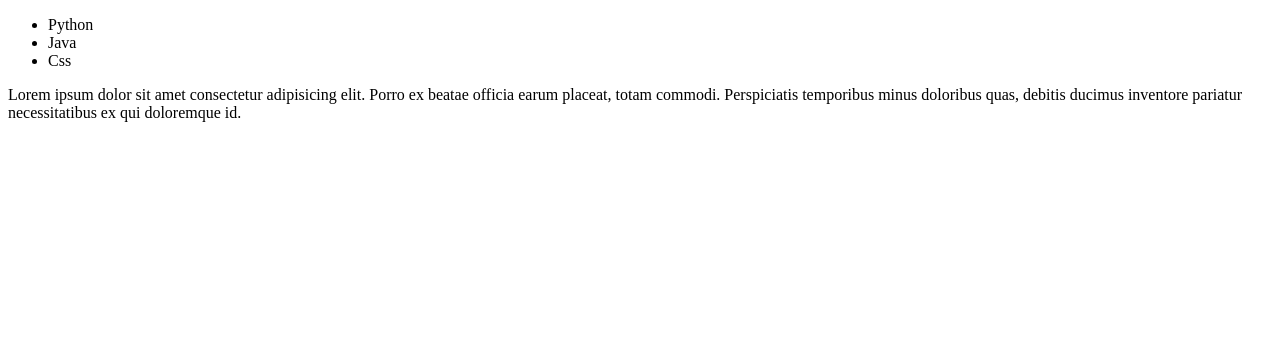
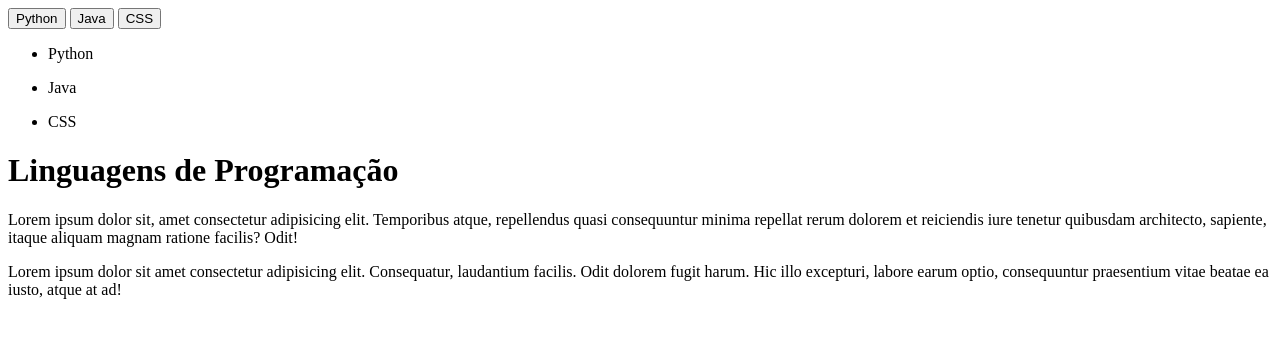
Before and after one commit to EzequielBispo/Exercicio-Git-2, a plain HTML site: page index.html in a window 1280 px wide. Drawn offline with Linux system fonts and the light colour scheme.

Commit message:
MinhasAlteracoes

```diff
--- a/index.html
+++ b/index.html
@@ -9,15 +9,43 @@
 <body>
     <div>
         <nav>
+            <button>Python</button>
+            <button>Java</button>
+            <button>CSS</button>
+        </nav>
+
+        <section>
             <ul>
-                <li>Python</li>
-                <li>Java</li>
-                <li>Css</li>
+                <li>
+                    Python
+                </li>
             </ul>
-        </nav>
+        </section>
+
+        <section>
+            <ul>
+                <li>
+                    Java
+                </li>
+            </ul>
+        </section>
+
+        <section>
+            <ul>
+                <li>
+                    CSS
+                </li>
+            </ul>
+        </section>
+
         <header>
-            <p>Lorem ipsum dolor sit amet consectetur adipisicing elit. Porro ex beatae officia earum placeat, totam commodi. Perspiciatis temporibus minus doloribus quas, debitis ducimus inventore pariatur necessitatibus ex qui doloremque id.</p>
+            <h1>Linguagens de Programação</h1>
+            <p>Lorem ipsum dolor sit, amet consectetur adipisicing elit. Temporibus atque, repellendus quasi consequuntur minima repellat rerum dolorem et reiciendis iure tenetur quibusdam architecto, sapiente, itaque aliquam magnam ratione facilis? Odit!</p>
         </header>
+
+    <footer>
+        <p>Lorem ipsum dolor sit amet consectetur adipisicing elit. Consequatur, laudantium facilis. Odit dolorem fugit harum. Hic illo excepturi, labore earum optio, consequuntur praesentium vitae beatae ea iusto, atque at ad!</p>
+    </footer>
     </div>
 
 </body>
```
Also changed, not shown: games.html (+33 -6 lines), mobile.html (+33 -5 lines).
